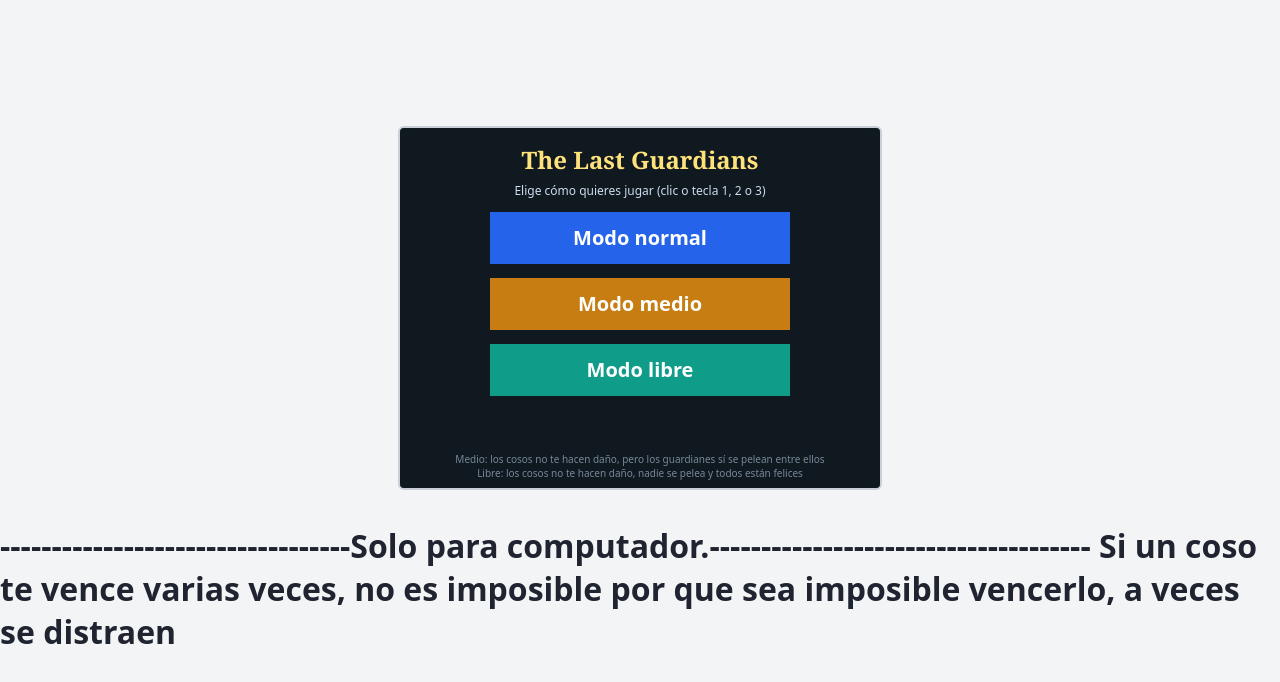
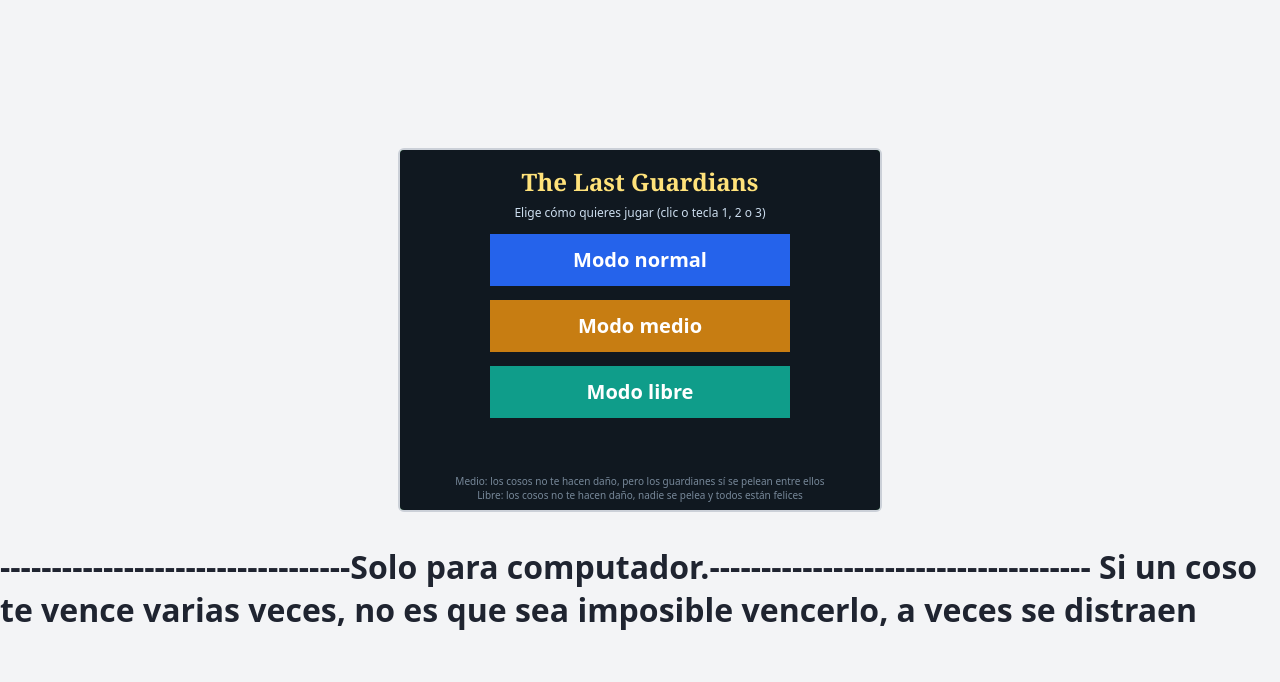
Before and after one commit to gamatro/The-Last-Guardians., a plain HTML site: page index.html in a window 1280 px wide. Drawn offline with Linux system fonts and the light colour scheme.

Commit message:
Update index.html

```diff
--- a/index.html
+++ b/index.html
@@ -56,7 +56,7 @@
   <canvas id="c" width="480" height="360"></canvas>
 
 <h1>----------------------------------Solo para computador.-------------------------------------
-  Si un coso te vence varias veces, no es imposible por que sea imposible vencerlo, a veces se distraen</h1>
+  Si un coso te vence varias veces, no es que sea imposible vencerlo, a veces se distraen</h1>
 
 <script>
   const canvas = document.getElementById("c");
```
